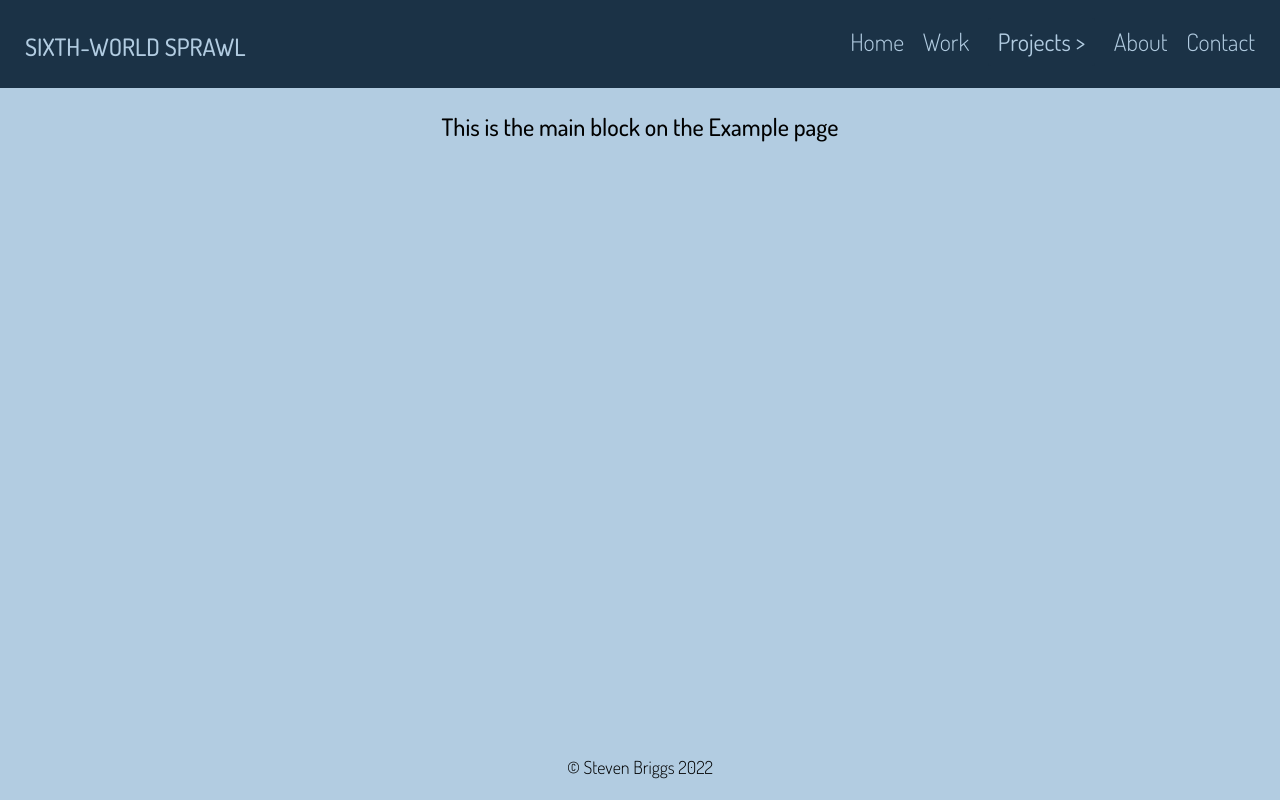
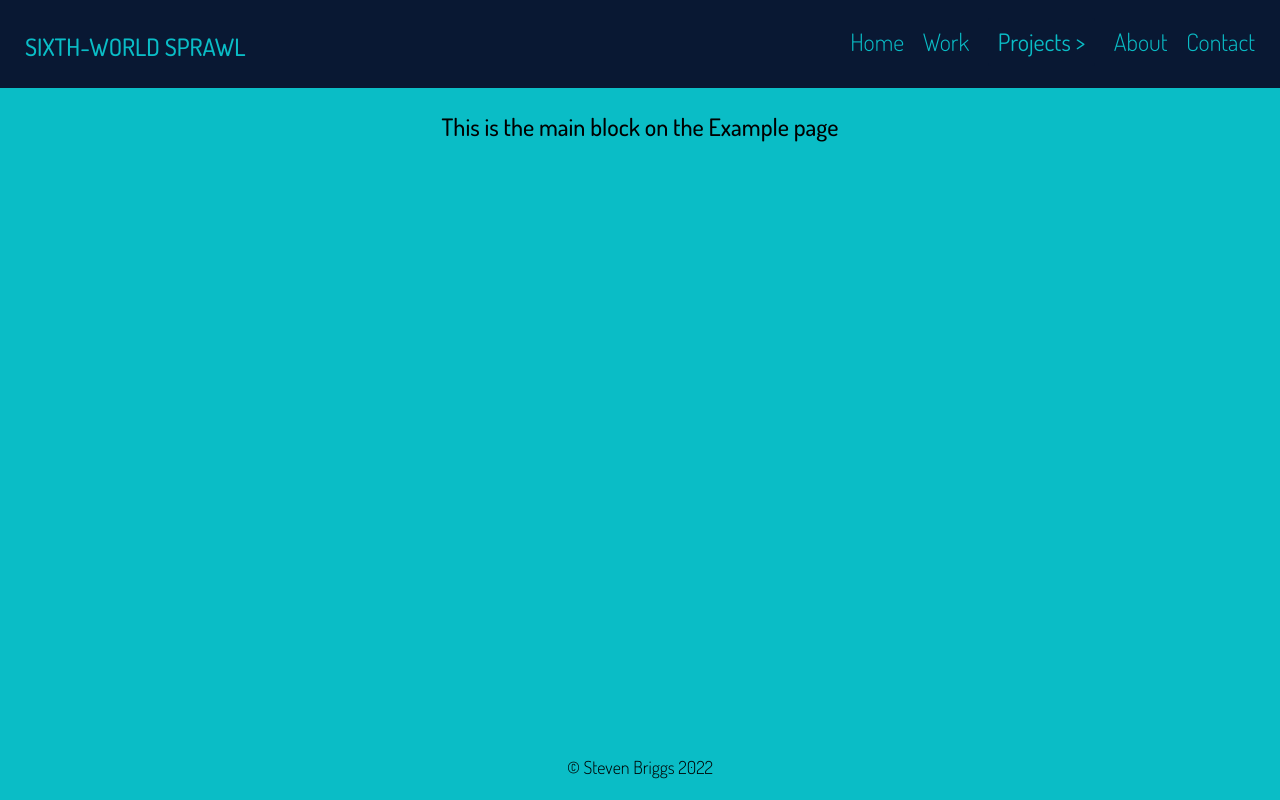
Before and after one commit to RocinRykor/SixthWorldSprawlWebsite, a Flask app: page / in a window 1280 px wide. Run offline with Flask 2, Linux system fonts and the light colour scheme; parts of the project's set-up code (start-up, migrations or seed data) failed here and were passed over; some libraries are stand-ins or nearby versions.

Commit message:
color change

```diff
--- a/sixthworldsprawl/static/css/styles.css
+++ b/sixthworldsprawl/static/css/styles.css
@@ -1,12 +1,12 @@
 /* 1 || Universal*/
 :root {
-    /* Steel Blue Pallete */
-    --dark: #1b3246;
-    --medium: #4682b4;
-    --light: #b2cce1;
+    /* Cyberpunk Neon Pallete */
+    --dark: #091833;
+    --medium: #133e7c;
+    --light: #0abdc6;
 
-    --primary-accent: #b4af46;
-    --secondary-accent: #b4464b;
+    --primary-accent: #ea00d9;
+    --secondary-accent: #711c91;
 }
 
 * {
@@ -104,6 +104,12 @@ a {
 a:hover {
     background: var(--primary-accent);
     color: black;
+}
+
+.navlink:hover {
+  border-top: 2px solid var(--primary-accent);
+  color: var(--light);
+  background: none;
 }
 
 /* 11 || Misc. */
```
